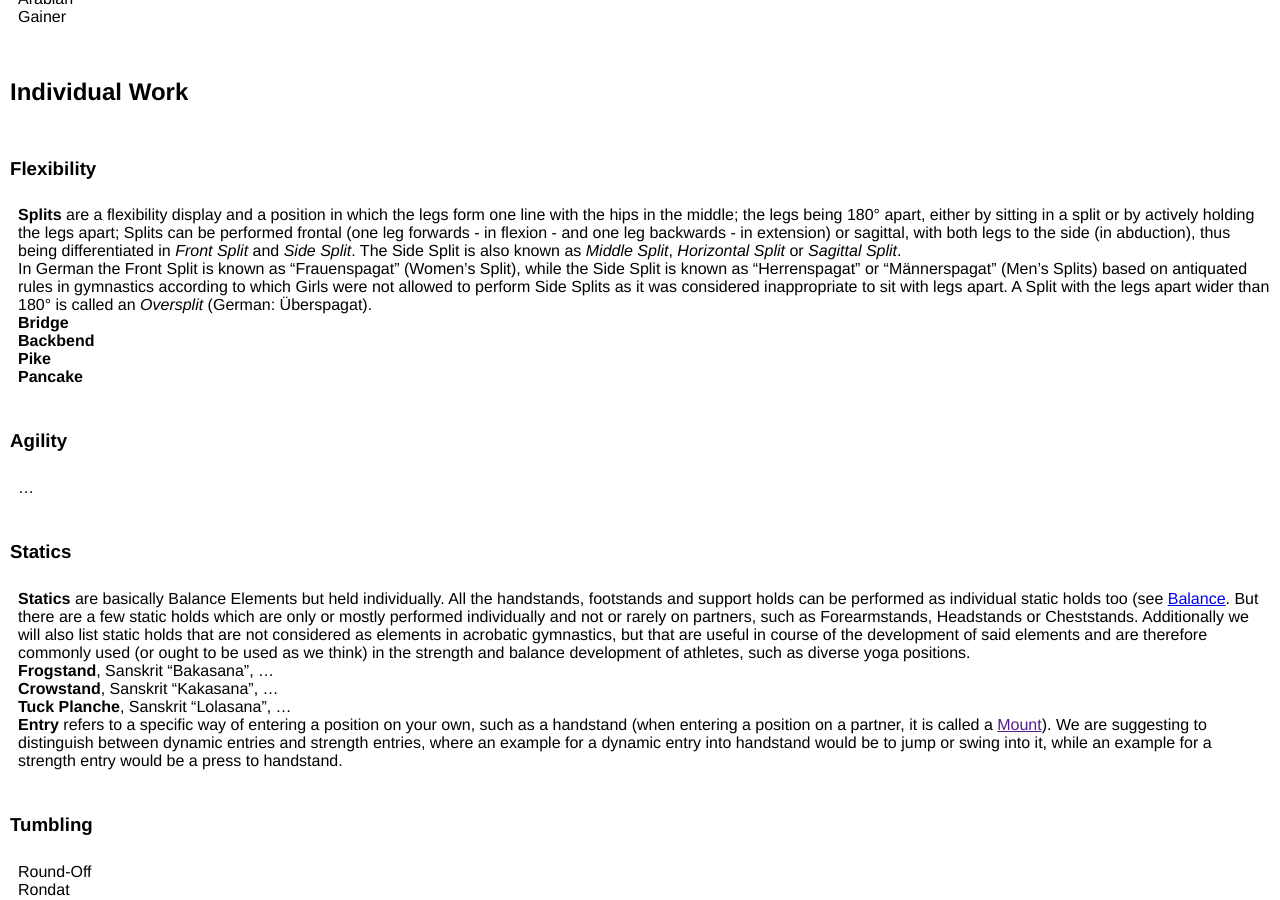
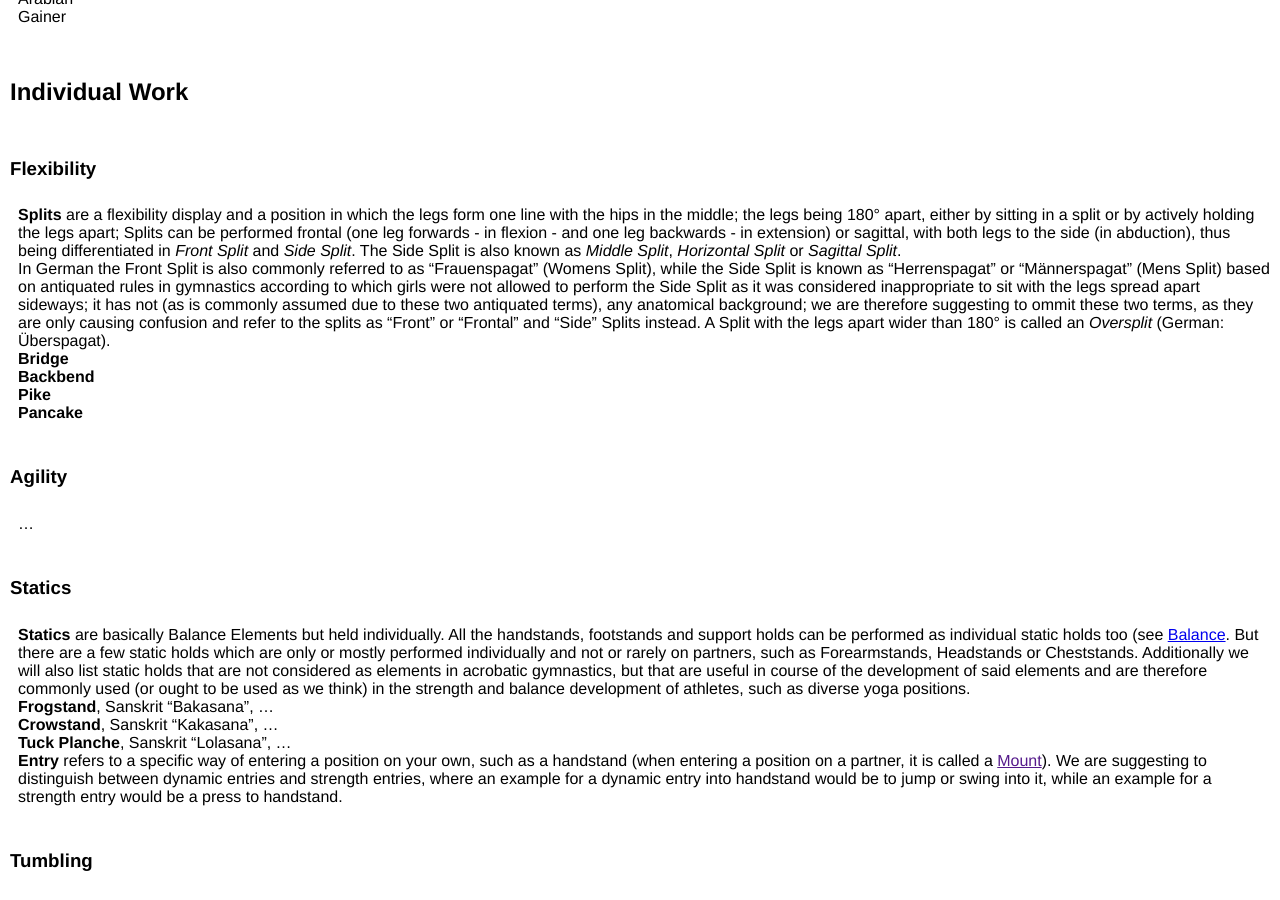
Before and after one commit to floshin/acrolib, a Jekyll site: the page built from glossary.md, in a window 1280 px wide and 900 px high, scrolled down 4912 px. Built offline with Jekyll 4.4.1, drawn with Linux system fonts in a browser that asks for light colours; our own code applies the rules of GitHub Pages for plain Markdown files.

Commit message:
Update glossary.md

```diff
--- a/glossary.md
+++ b/glossary.md
@@ -121,7 +121,7 @@ We divide the Acrobatic terms into the following categories according to the cat
 * **Planche** is a balance on two hands on completely straight arms and the body held horizontally to the floor; to keep the Centre of Mass at about the hips above the wrists, the shoulders are leaning significantly forward beyond the wrists, which requires significant shoulder and wrist strength. The wrist flexibility requirements and pressure is much higher on the floor than when performed in H2H, because of the different wrist angles, that can be held much more neutral in H2H. Due to excessive strength requirements the element is also called "Krafthandstand" in German, meaning "Strength Handstand". Another German name for the element is "Stützwaage" (Scale Support) or just "Waage" (Scale) due to the body being held evenly like a balanced scale. In Russian the element is described as an horizontal Handstand, short *Horizont*, which we consider the most descriptive term, therefore we suggest using it. In English the element is most commonly known as a "Planche", which is confusing insofar as that the word has basically the same meaning as "Plank" too, which doesn't require any balance; it just describes the rigid body common to both positions. A Horizont with the hands being apart by at least three times the shoulder width is called a Wide Planche. A Planche where the Arms are completely in a horizontal line alongside the body is called a "Maltese" or "Deep Planche".
 * **One Arm Planche** is a planche on one arm. According to the ToD of the FIG a one arm planche is not possible and can therefore not be performed. One arm planches as performed in Calisthenics are not considered actual planches by gymnastic standards due to bent arms and many other technical shortcomings. The element is said to be impossible because it is assumed that it can either only be performed with a bent arm and/or with the body heavily twisted or not completely horizontal; in the past and for many years the only person known who came close to a clean one arm planche was a handbalancer called [Professor Paulinetti](), who performed it like this; as can be seen the arm is still very visibly bent. In recent years some handbalancers such as ??? and calisthenics athletes such as [Valentin Blanc]() have shown one arm planches with an almost straight arm, but a microbend remains. We think that in the future the possibility of one arm planches may have to be reconsidered, but the difficulty is so extreme that it is unlikely to be performed. A different element that sometimes is confused with a One Arm Planche is a "One Arm Airbaby".
 * **One Arm Airbaby**, like the one arm planche, is also a balance element on one arm with the body in a horizontal position, but the body is turned sideways and it is considered a base position; it was performed in the past by a chinese pair with the top in a one arm handstand on the free arm of the base.
-* **Lever**
+* **Lever**, ...
 
 
 #### Footstands
@@ -184,8 +184,7 @@ We divide the Acrobatic terms into the following categories according to the cat
 ### Flexibility
 
 * **Splits** are a flexibility display and a position in which the legs form one line with the hips in the middle; the legs being 180° apart, either by sitting in a split or by actively holding the legs apart; Splits can be performed frontal (one leg forwards - in flexion - and one leg backwards - in extension) or sagittal, with both legs to the side (in abduction), thus being differentiated in *Front Split* and *Side Split*. The Side Split is also known as *Middle Split*, *Horizontal Split* or *Sagittal Split*.
-In German the Front Split is known as "Frauenspagat" (Women's Split), while the Side Split is known as "Herrenspagat" or "Männerspagat" (Men's Splits) based on antiquated rules in gymnastics according to which Girls were not allowed to perform Side Splits as it was considered inappropriate to sit with legs apart.
-A Split with the legs apart wider than 180° is called an *Oversplit* (German: Überspagat).
+In German the Front Split is also commonly referred to as "Frauenspagat" (Womens Split), while the Side Split is known as "Herrenspagat" or "Männerspagat" (Mens Split) based on antiquated rules in gymnastics according to which girls were not allowed to perform the Side Split as it was considered inappropriate to sit with the legs spread apart sideways; it has not (as is commonly assumed due to these two antiquated terms), any anatomical background; we are therefore suggesting to ommit these two terms, as they are only causing confusion and refer to the splits as "Front" or "Frontal" and "Side" Splits instead. A Split with the legs apart wider than 180° is called an *Oversplit* (German: Überspagat).
 * **Bridge**
 * **Backbend**
 * **Pike**
```
